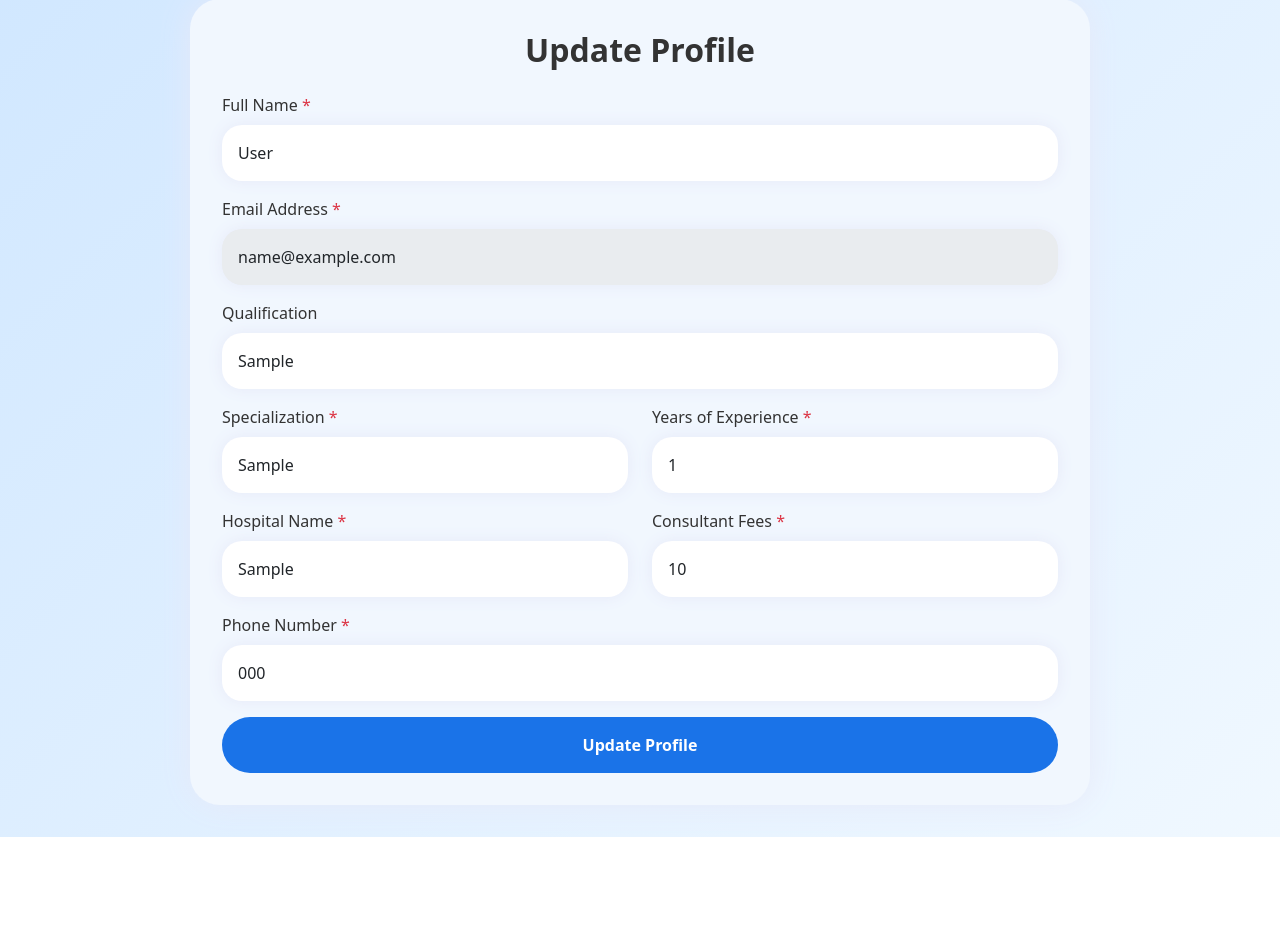
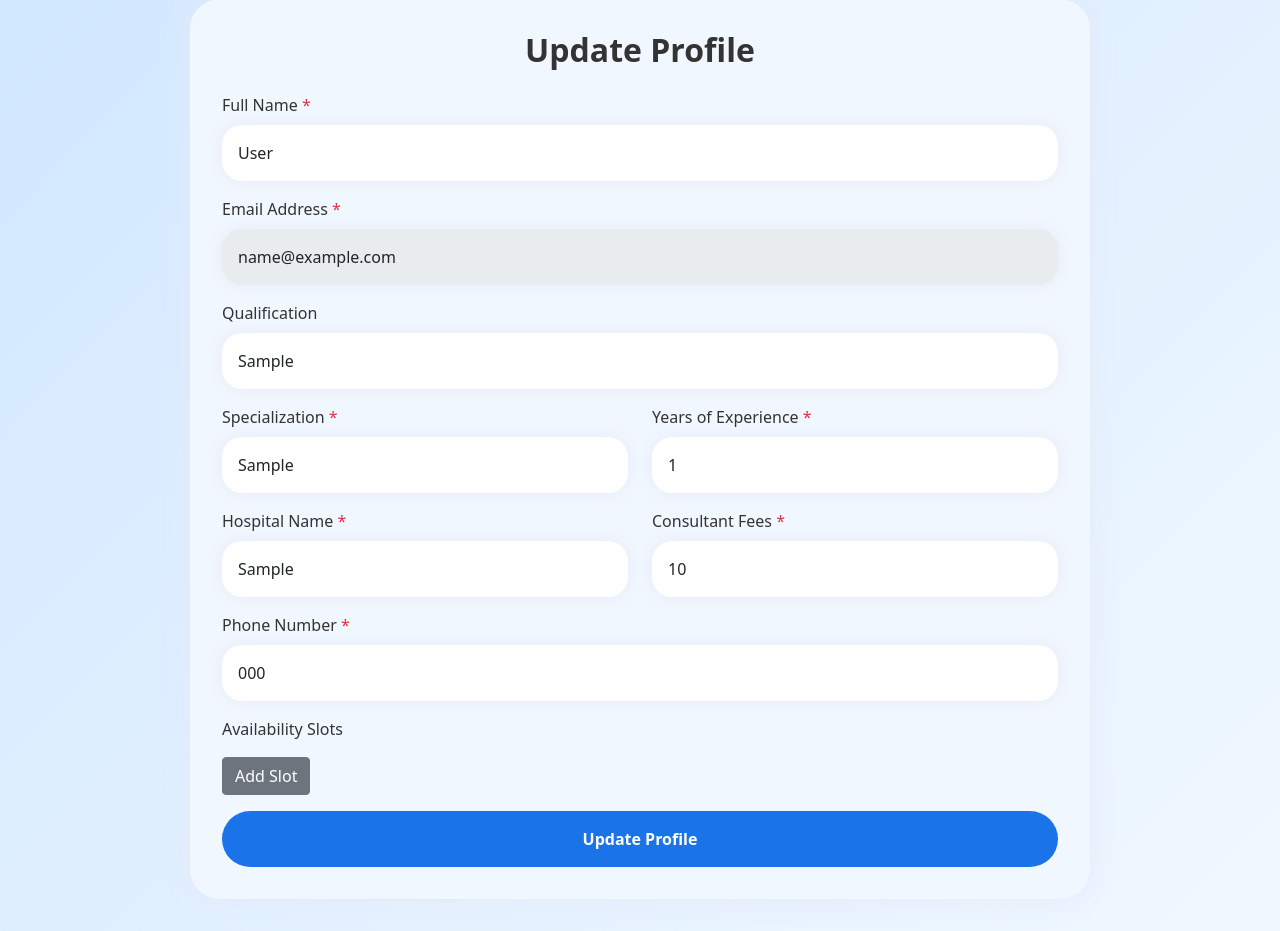
Before and after one commit to Yash-Atkari/Aarogyam, a Node server app: page /doctor/profile/600000000000000000000001 in a window 1280 px wide. Shown: the part 77-1008 px from the top of the page. Before the commit the page ends 914 px from the top, so only its background shows below. Run offline with Node 20, Linux system fonts and the light colour scheme; tables that the repository leaves empty hold one stand-in row (values such as "Sample post"); some libraries are stand-ins or nearby versions.

Commit message:
Allow doctor to add available slots

```diff
--- a/models/doctor.js
+++ b/models/doctor.js
@@ -36,7 +36,7 @@
     },
     availabilitySlots: [
         {
-            day: { type: String },
+            date: { type: Date, required: true },
             startTime: { type: String },
             endTime: { type: String }
         }
--- a/routes/doctor.js
+++ b/routes/doctor.js
@@ -60,7 +60,17 @@
 })
 .post(async (req, res) => {
   try {
-    const { fullName, qualification, specialization, experience, hospital, consultantFees, phone } = req.body.doctor;
+    const {
+      fullName,
+      qualification,
+      specialization,
+      experience,
+      hospital,
+      consultantFees,
+      phone,
+      availabilitySlots
+    } = req.body.doctor;
+
     const doctorId = req.user._id;
 
     // Build update object only with non-empty fields
@@ -73,10 +83,27 @@
     if (consultantFees) updates.consultantFees = consultantFees;
     if (phone) updates.phone = phone;
 
+    // Handle availability slots (if provided)
+    if (availabilitySlots && Array.isArray(availabilitySlots)) {
+      // sanitize: remove empty slots + past dates
+      const today = new Date().toISOString().split("T")[0];
+
+      const cleanSlots = availabilitySlots.filter(slot => {
+        return (
+          slot.date &&
+          slot.startTime &&
+          slot.endTime &&
+          slot.date >= today   // only allow today or future
+        );
+      });
+
+      updates.availabilitySlots = cleanSlots;
+    }
+
     const updatedDoctor = await Doctor.findByIdAndUpdate(
       doctorId,
       updates,
-      { new: true }
+      { new: true, runValidators: true }
     );
 
     if (!updatedDoctor) {
--- a/views/doctor/dashboard.ejs
+++ b/views/doctor/dashboard.ejs
@@ -150,6 +150,12 @@
             <li><strong>Consultant Fees:</strong> <%= doctor.consultantFees %></li>
             <li><strong>Phone:</strong> <%= doctor.phone %></li>
         </ul>
+
+        <div class="alert alert-info mt-3" role="alert">
+            <i class="fa-regular fa-calendar-plus"></i>&nbsp;
+            <span>Add your available slots by clicking update to let patients book appointments easily.</span>
+        </div>
+
         <a href="/doctor/profile/<%= doctor._id %>" class="btn btn-primary">Update</a>
     </div>
 </div>
--- a/views/doctor/profile.ejs
+++ b/views/doctor/profile.ejs
@@ -122,9 +122,89 @@
           <input type="text" name="doctor[phone]" id="phone" value="<%= doctor.phone %>" placeholder="Enter phone number" class="form-control" required>
           <div class="invalid-feedback">Please provide a valid phone number.</div>
         </div>
-        <!-- Availaibility Slots -->
+        <!-- Availability Slots -->
+        <div class="mb-3">
+          <label class="form-label">Availability Slots</label>
 
+          <div id="slots-container">
+            <% if (doctor.availabilitySlots && doctor.availabilitySlots.length > 0) { %>
+              <% doctor.availabilitySlots.forEach(function(slot, index) { %>
+                <hr>
+                <div class="row mb-2 slot-item">
+                    <div class="col-md-4"><label for="date" class="form-label">Date</label></div>
+                    <div class="col-md-4"><label for="startTime" class="form-label">Start time</label></div>
+                    <div class="col-md-4"><label for="endTime" class="form-label">End time</label></div>
+                  </div>
+                <div class="row mb-2 slot-item">
+
+                  <!-- Date instead of Day -->
+                  <div class="col-md-4">
+                    <input
+                      type="date"
+                      id="slot-date-<%= index %>"
+                      name="doctor[availabilitySlots][<%= index %>][date]"
+                      value="<%= slot.date ? slot.date.toISOString().split('T')[0] : '' %>"
+                      class="form-control"
+                      min="<%= new Date().toISOString().split('T')[0] %>"
+                      required
+                    >
+                  </div>
+                  <div class="col-md-3">
+                    <input type="time" name="doctor[availabilitySlots][<%= index %>][startTime]" value="<%= slot.startTime %>" class="form-control" required>
+                  </div>
+                  <div class="col-md-3">
+                    <input type="time" name="doctor[availabilitySlots][<%= index %>][endTime]" value="<%= slot.endTime %>" class="form-control" required>
+                  </div>
+                  <div class="col-md-2">
+                    <button type="button" class="btn btn-danger remove-slot"><i class="fa-solid fa-xmark"></i></button>
+                  </div>
+                </div>
+              <% }) %>
+            <% } %>
+          </div>
+          <button type="button" class="btn btn-secondary mt-2" id="add-slot">Add Slot</button>
+        </div>
 
         <button type="submit" class="btn btn-primary">Update Profile</button>
     </form>
 </div>
+<script>
+  document.addEventListener("DOMContentLoaded", () => {
+    let slotsContainer = document.getElementById("slots-container");
+    let addSlotBtn = document.getElementById("add-slot");
+
+    // Get today's date in YYYY-MM-DD format
+    const today = new Date().toISOString().split("T")[0];
+
+    addSlotBtn.addEventListener("click", () => {
+      let index = slotsContainer.querySelectorAll(".slot-item").length;
+
+      let slotHtml = `
+        <hr>
+        <div class="row mb-2 slot-item">
+          <div class="col-md-4">
+            <input type="date" name="doctor[availabilitySlots][${index}][date]" class="form-control" min="${today}" required>
+          </div>
+          <div class="col-md-3">
+            <input type="time" name="doctor[availabilitySlots][${index}][startTime]" class="form-control" required>
+          </div>
+          <div class="col-md-3">
+            <input type="time" name="doctor[availabilitySlots][${index}][endTime]" class="form-control" required>
+          </div>
+          <div class="col-md-2">
+            <button type="button" class="btn btn-danger remove-slot"><i class="fa-solid fa-xmark"></i></button>
+          </div>
+        </div>
+      `;
+
+      slotsContainer.insertAdjacentHTML("beforeend", slotHtml);
+    });
+
+    // Remove slot
+    slotsContainer.addEventListener("click", function(e) {
+      if (e.target.classList.contains("remove-slot")) {
+        e.target.closest(".slot-item").remove();
+      }
+    });
+  });
+</script>
```
